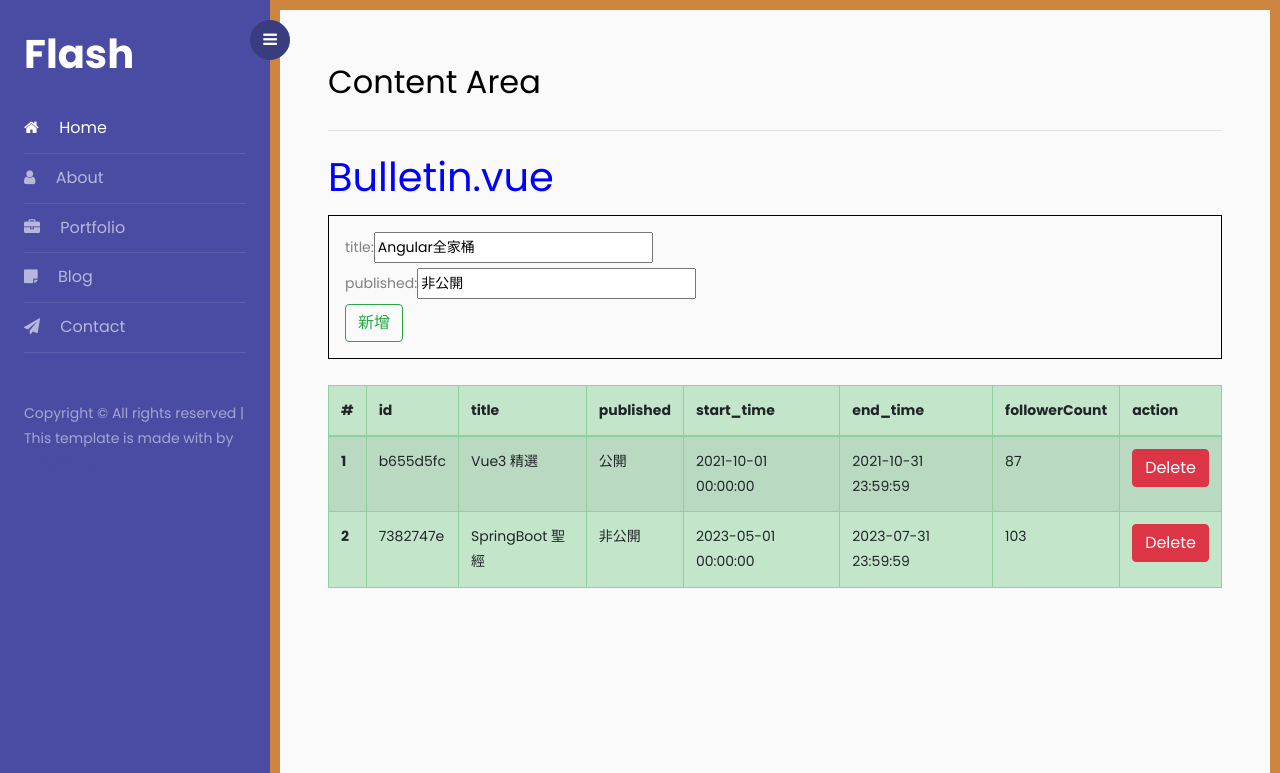
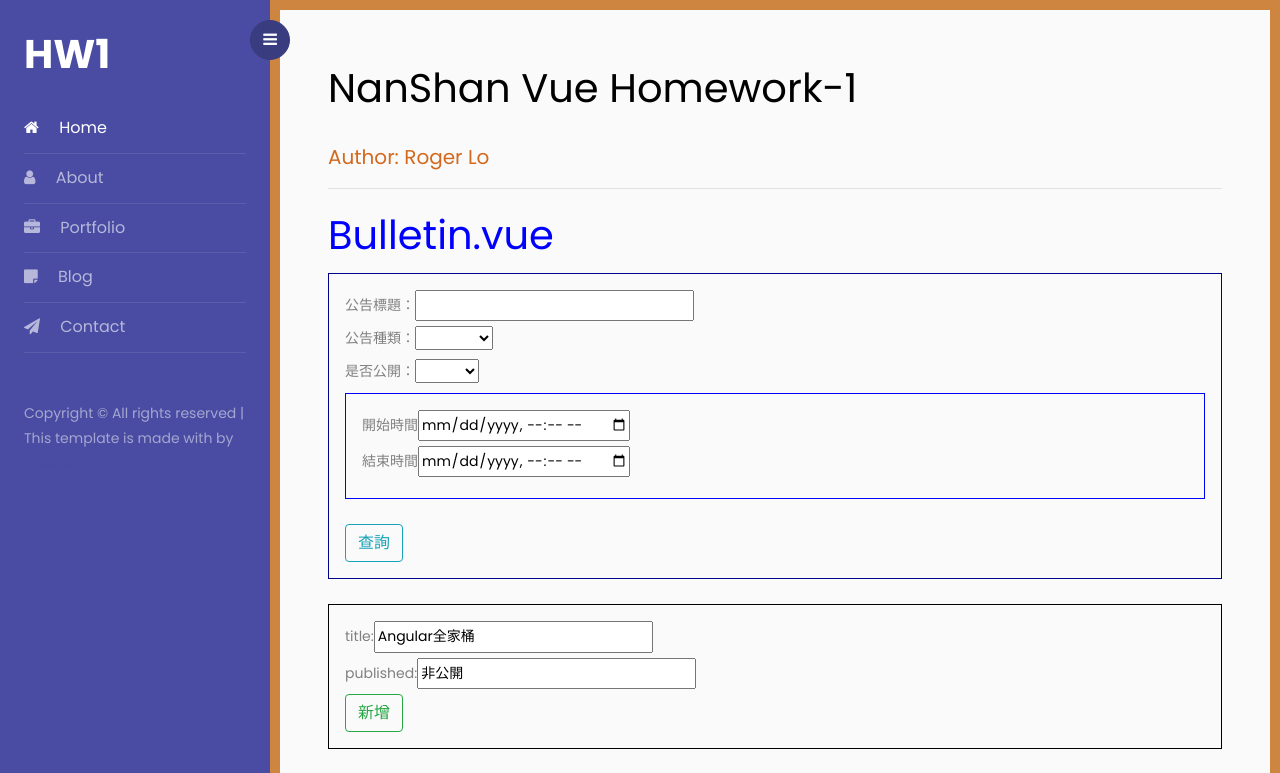
Before and after one commit to sobadrush/vue-homework-week5, a Vue app: page / in a window 1280 px wide. Shown: the top 773 px of the page. Built offline with nearby package versions, Linux system fonts and the light colour scheme.

Commit message:
布告欄功能 新增/查詢/刪除

```diff
--- a/src/App.vue
+++ b/src/App.vue
@@ -5,7 +5,8 @@
 <template>
     <div class="wrapper d-flex align-items-stretch">
         <!-- <nav id="sidebar" class="active"> -->
-      <nav id="sidebar"> <!-- 預設不收合 -->
+        <nav id="sidebar">
+            <!-- 預設不收合 -->
             <div class="custom-menu">
             <button type="button" id="sidebarCollapse" class="btn btn-primary">
                 <i class="fa fa-bars"></i>
@@ -13,7 +14,7 @@
             </button>
             </div>
             <div class="p-4">
-              <h1><a href="index.html" class="logo">Flash</a></h1>
+            <h1><a href="index.html" class="logo">HW1</a></h1>
             <ul class="list-unstyled components mb-5">
                 <li class="active">
                 <a href="#"><span class="fa fa-home mr-3"></span> Home</a>
@@ -50,8 +51,9 @@
 
         <!-- Page Content  -->
         <div id="content" class="p-4 p-md-5 pt-5" style="border: 10px solid peru;">
-          <h2 class="mb-4">Content Area</h2>
-          <hr/>
+            <h1 class="mb-4">NanShan Vue Homework-1</h1>
+            <h5 style="color: chocolate;">Author: Roger Lo</h5>
+            <hr />
             <bulletin></bulletin>
         </div>
     </div>
--- a/src/components/Bulletin.vue
+++ b/src/components/Bulletin.vue
@@ -1,6 +1,41 @@
 <template>
   <div>
     <h1 style="color: blue;">Bulletin.vue</h1>
+
+    <div style="border: 1px solid darkblue; padding: 1rem;">
+      <label>公告標題：</label>
+      <input type="text"/>
+
+      <br/>
+
+      <label>公告種類：</label>
+      <select>
+        <option value="0"></option>
+        <option value="1">最新公告</option>
+        <option value="2">FAQ</option>
+        <option value="3">操作手冊</option>
+      </select>
+
+      <br/>
+
+      <label>是否公開：</label>
+      <select>
+        <option value=""></option>
+        <option value="true">公開</option>
+        <option value="false">非公開</option>
+      </select>
+
+      <br/>
+
+      <section style="border: 1px solid blue; padding: 1rem">
+        <label>開始時間 </label><input type="datetime-local"/><br/>
+        <label>結束時間 </label><input type="datetime-local"/>
+      </section>
+      <br/>
+      <button type="button" class="btn btn-outline-info">查詢</button>
+    </div>
+
+    <br/>
 
     <div style="border: 1px solid black; padding: 1rem;">
       <label>title: </label><input type="text" v-model="p_title" /><br/>
@@ -33,7 +68,7 @@
           <td>{{ item.end_time }}</td>
           <td>{{ item.followerCount }}</td>
           <td style="text-align: center;">
-            <button type="button" class="btn btn-danger">Delete</button>
+            <button type="button" class="btn btn-danger" @click.prevent="deleteBulletin(item.id)">Delete</button>
           </td>
         </tr>
       </tbody>
@@ -90,6 +125,20 @@
     return uuidv4().split('-')[0];
   }
 
+
+  /**
+   * 刪除公告
+   */
+  const deleteBulletin = (_id) => {
+    console.log(`刪除 id: ${_id}`)
+    let targetIndex = bulletinMsgs.value.map(e => e.id).indexOf(_id)
+    console.log('>>> targetIndex = ', targetIndex);
+
+    console.log(">>> targer item to delete: ", bulletinMsgs.value[targetIndex])
+    let delItem = bulletinMsgs.value.splice(targetIndex, 1)
+    console.log(">>> delItem = ", delItem);
+  }
+
   // watchEffect(() => {
   //   console.log('p_title: ', p_title.value);
   //   console.log('p_published: ', p_published.value);
```
Lines whose indentation alone changed are shown as unchanged.
